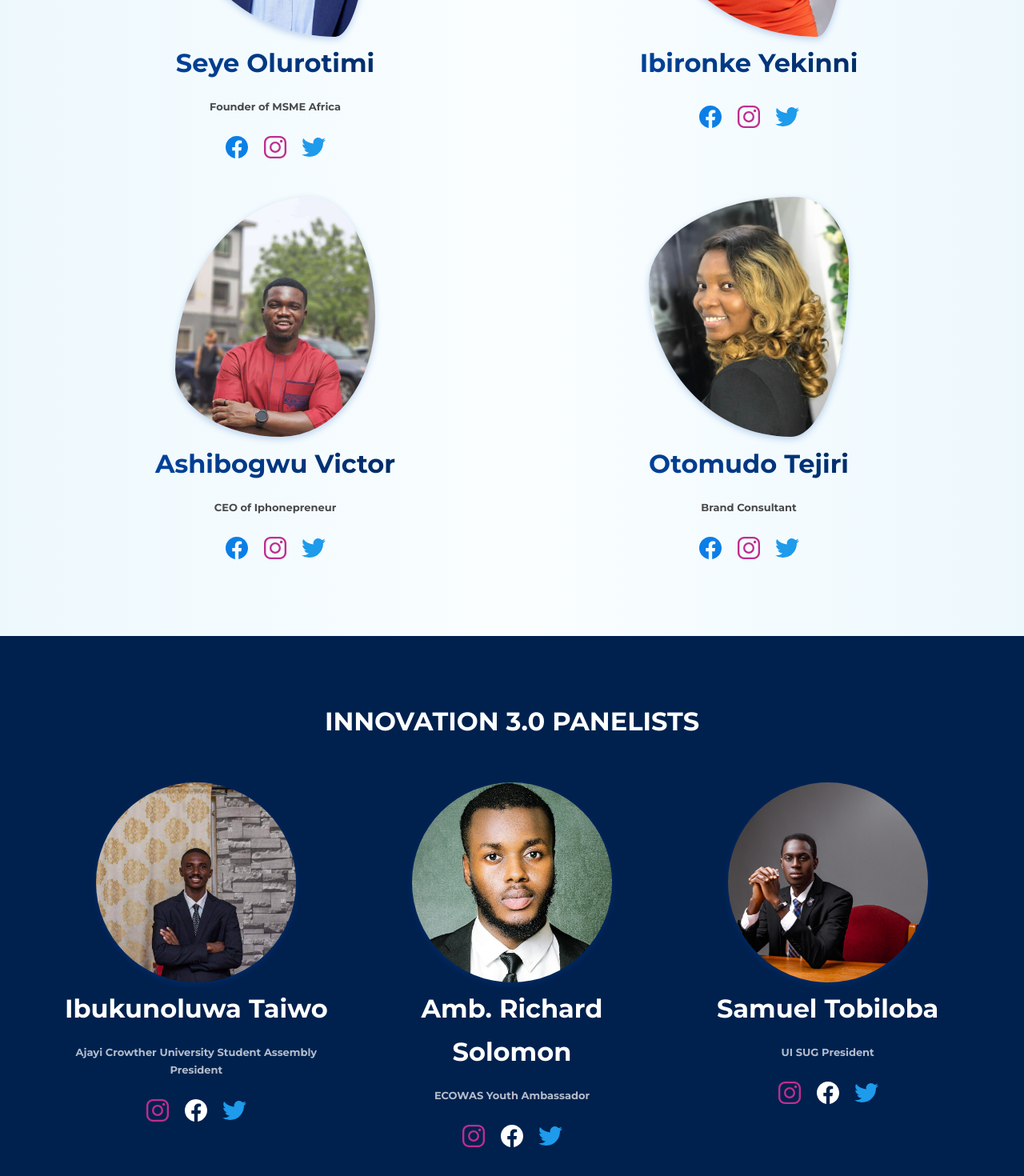
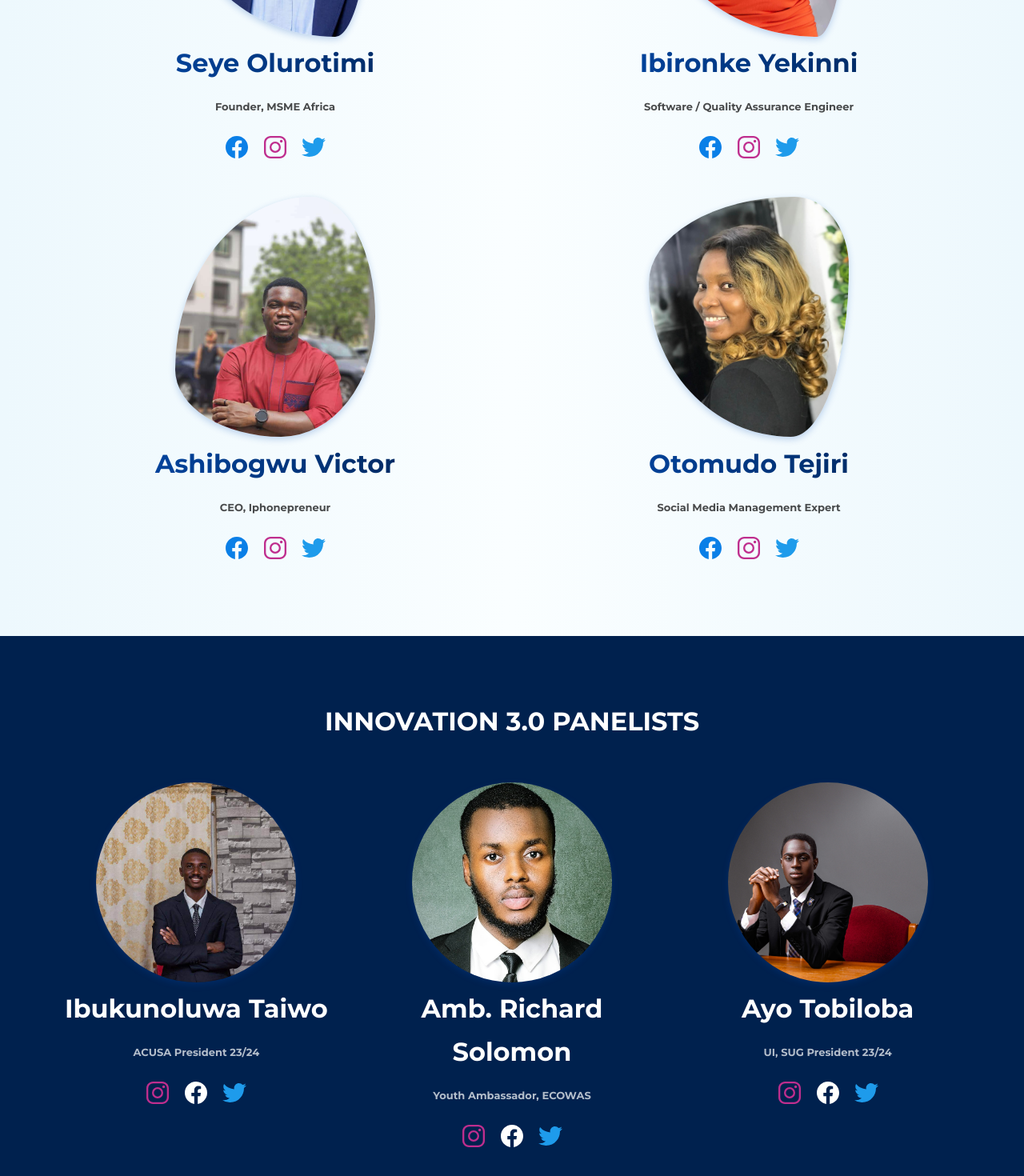
Before and after one commit to tomiwa-adelae/Innovation-3.0, a Next.js app: page / in a window 1280 px wide. Shown: the part 1920-3390 px from the top of the page at 80% size. Built offline with nearby package versions, Linux system fonts and the light colour scheme; a web font is replaced by a local one.

Commit message:
Updated some details

```diff
--- a/components/Panelists.jsx
+++ b/components/Panelists.jsx
@@ -10,7 +10,7 @@ const Panelists = () => {
 		{
 			imagePath: "/ibukunoluwa-taiwo.jpg",
 			name: "Ibukunoluwa Taiwo",
-			title: "Ajayi Crowther University Student Assembly President",
+			title: "ACUSA President 23/24",
 			facebook: "#",
 			twitter: "https://twitter.com/ibukunoluwa0100",
 			instagram: "https://www.instagram.com/ibukunoluwa0100/",
@@ -18,15 +18,15 @@ const Panelists = () => {
 		{
 			imagePath: "/richard-solomon.jpg",
 			name: "Amb. Richard Solomon",
-			title: "ECOWAS Youth Ambassador",
+			title: "Youth Ambassador, ECOWAS",
 			facebook: "#",
 			twitter: "https://twitter.com/RichardSW001",
 			instagram: "https://www.instagram.com/amb_richard.solomon/",
 		},
 		{
 			imagePath: "/samuel-tobiloba.jpg",
-			name: "Samuel Tobiloba",
-			title: "UI SUG President",
+			name: "Ayo Tobiloba",
+			title: "UI, SUG President 23/24",
 			facebook: "#",
 			twitter: "https://twitter.com/HOST_Dr",
 			instagram: "#",
--- a/components/Speakers.jsx
+++ b/components/Speakers.jsx
@@ -10,7 +10,7 @@ const Speakers = () => {
 		{
 			imagePath: "/seye-olurotimi.jpg",
 			name: "Seye Olurotimi",
-			title: "Founder of MSME Africa",
+			title: "Founder, MSME Africa",
 			facebook: "https://facebook.com/seyeolurotimi/",
 			twitter: "https://twitter.com/seyeolurotimi/",
 			instagram: "https://www.instagram.com/seyeolurotimi/",
@@ -18,7 +18,7 @@ const Speakers = () => {
 		{
 			imagePath: "/ibironke-yekinni.jpg",
 			name: "Ibironke Yekinni",
-			title: "",
+			title: "Software / Quality Assurance Engineer",
 			facebook: "#",
 			twitter: "#",
 			instagram: "#",
@@ -26,7 +26,7 @@ const Speakers = () => {
 		{
 			imagePath: "/ashibogwu-victor.jpg",
 			name: "Ashibogwu Victor",
-			title: "CEO of Iphonepreneur",
+			title: "CEO, Iphonepreneur",
 			facebook: "#",
 			twitter: "#",
 			instagram: "#",
@@ -34,7 +34,7 @@ const Speakers = () => {
 		{
 			imagePath: "/tejiri-gloria.jpg",
 			name: "Otomudo Tejiri",
-			title: "Brand Consultant",
+			title: "Social Media Management Expert",
 			facebook: "#",
 			twitter: "#",
 			instagram: "#",
```
Also changed, not shown: app/faq/FAQs.jsx (+8 -4 lines).
